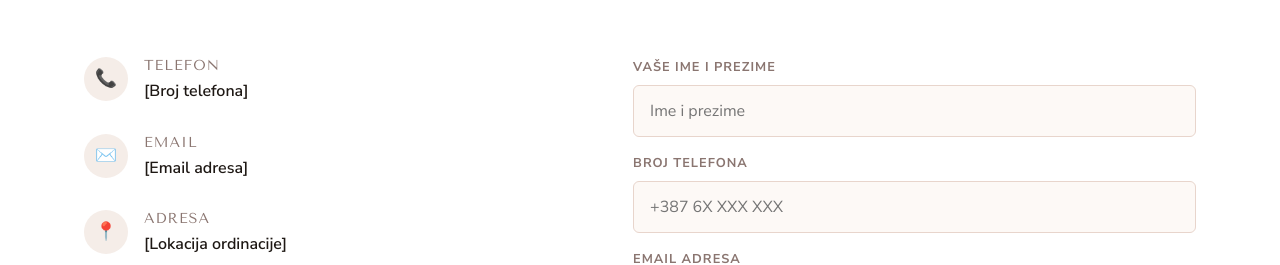
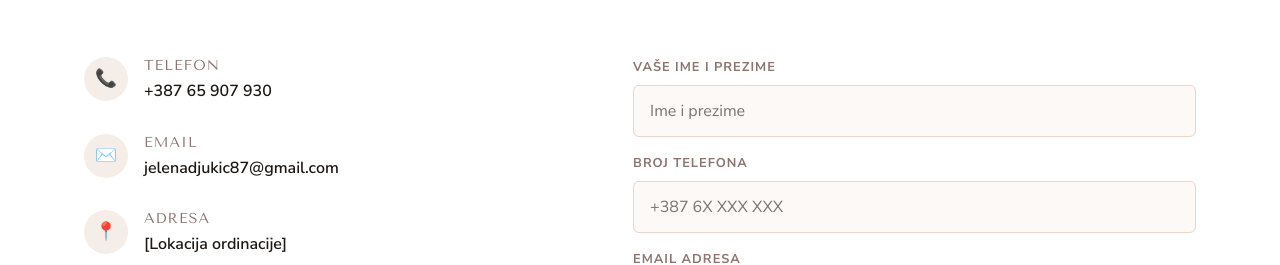
Before and after one commit to Zljebun/dr-joksic, a plain HTML site: page index.html in a window 1280 px wide. Shown: the part 8652-8917 px from the top of the page. Drawn offline with nearby package versions, Linux system fonts and the light colour scheme; no server answers.

Commit message:
Add phone and email contact info

```diff
--- a/index.html
+++ b/index.html
@@ -510,14 +510,14 @@
               <div class="contact-item-icon">📞</div>
               <div class="contact-item-text">
                 <h4>Telefon</h4>
-                <a href="tel:+38700000000">[Broj telefona]</a>
+                <a href="tel:+38765907930">+387 65 907 930</a>
               </div>
             </div>
             <div class="contact-item">
               <div class="contact-item-icon">✉️</div>
               <div class="contact-item-text">
                 <h4>Email</h4>
-                <a href="mailto:info@drjoksic.rs">[Email adresa]</a>
+                <a href="mailto:jelenadjukic87@gmail.com">jelenadjukic87@gmail.com</a>
               </div>
             </div>
             <div class="contact-item">
```
